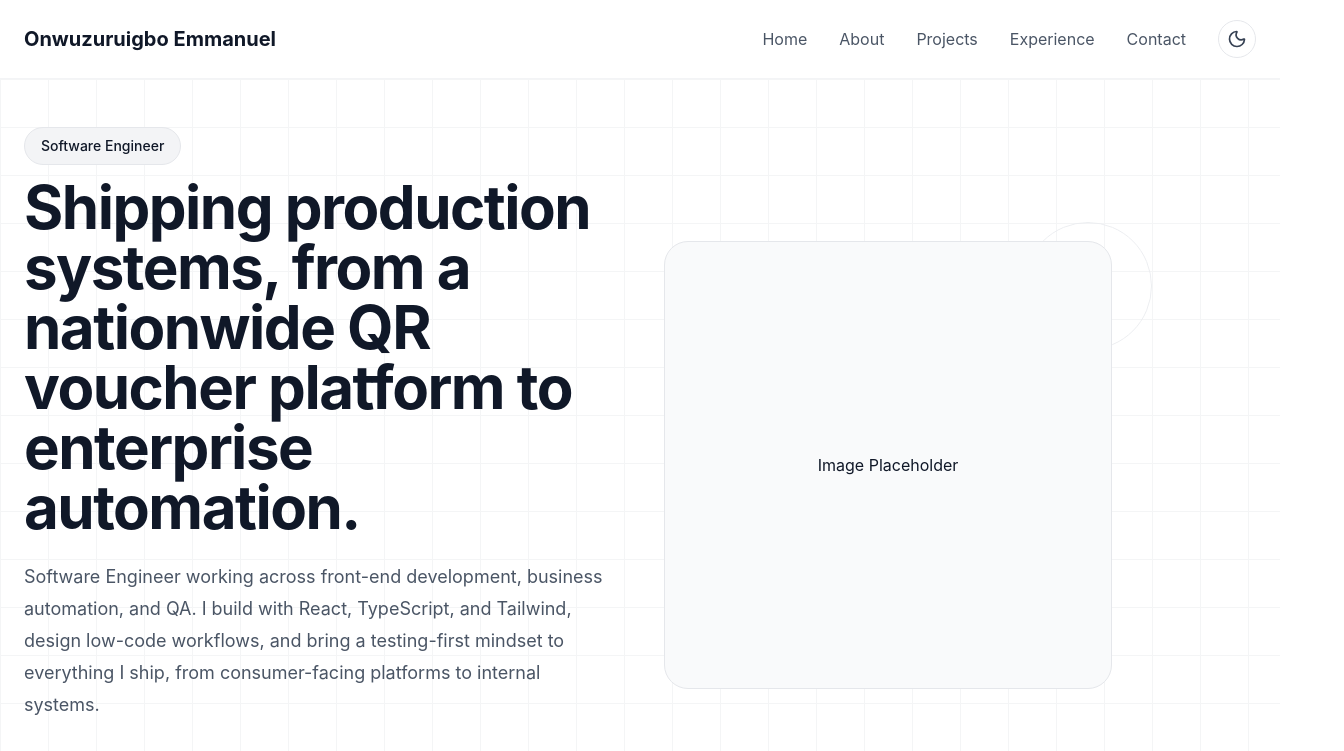
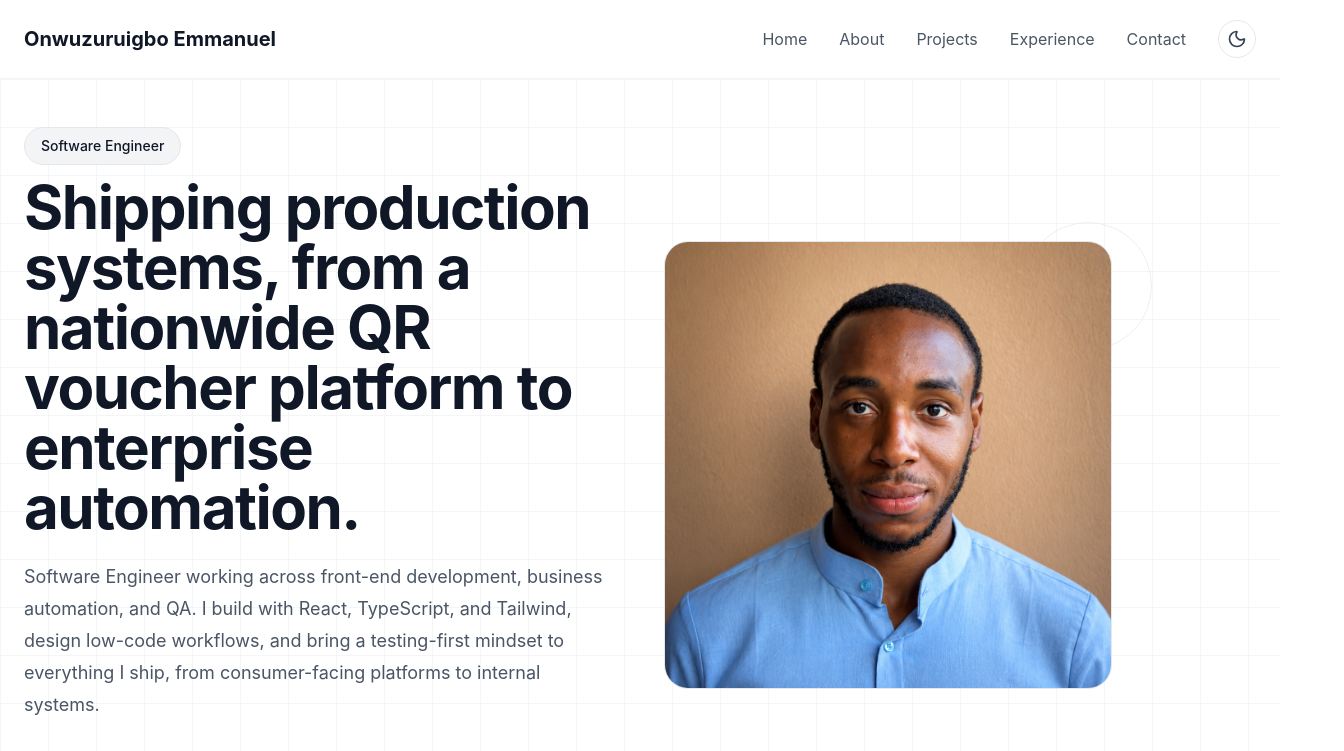
Before and after one commit to chidibanx/emmanuel-onwuzuruigbo-portfolio, a React (Vite) app: page / in a window 1280 px wide. Shown: the top 751 px of the page, 1344 px wide, since content can reach past the window. Built offline with nearby package versions, Linux system fonts and the light colour scheme.

Commit message:
Added image ansd cleared whitespace

```diff
--- a/src/index.css
+++ b/src/index.css
@@ -17,3 +17,7 @@ body {
 html {
   scroll-behavior: smooth;
 }
+html,
+body {
+  overflow-x: hidden;
+}
--- a/src/sections/Hero.tsx
+++ b/src/sections/Hero.tsx
@@ -91,7 +91,11 @@ const Hero = () => {
           transition={{ duration: 0.8, delay: 0.3 }}
           className="flex aspect-square w-full max-w-md items-center justify-center overflow-hidden rounded-3xl border border-gray-200 bg-gray-50 transition-colors duration-300 dark:border-gray-700 dark:bg-gray-900"
         >
-          Image Placeholder
+          <img
+            src="/images/headshot.png"
+            alt="Portrait of Onwuzuruigbo Emmanuel"
+            className="h-full w-full object-cover"
+          />
         </motion.div>
         <div>
           <p className="mt-4 text-sm font-medium text-gray-500 transition-colors duration-300 dark:text-gray-400">
```
Also changed, not shown: public/images/headshot.png (added).
